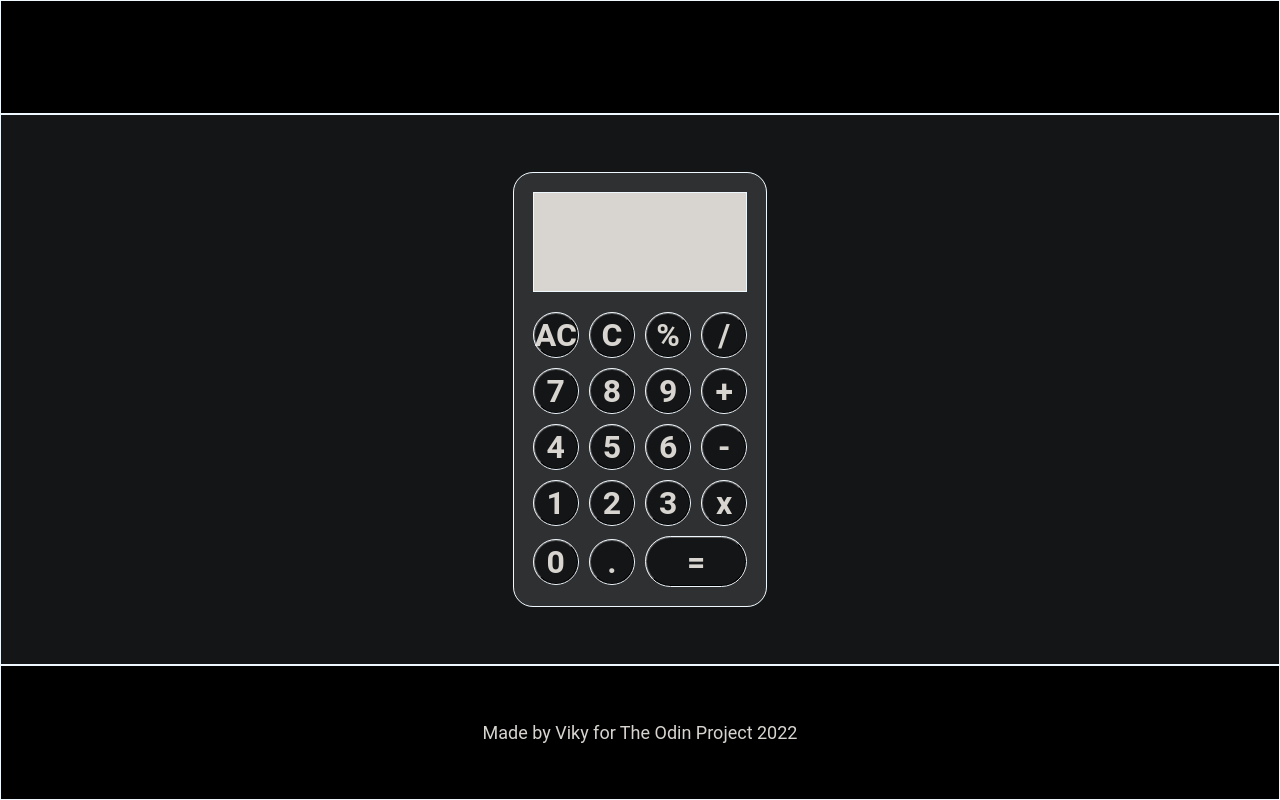
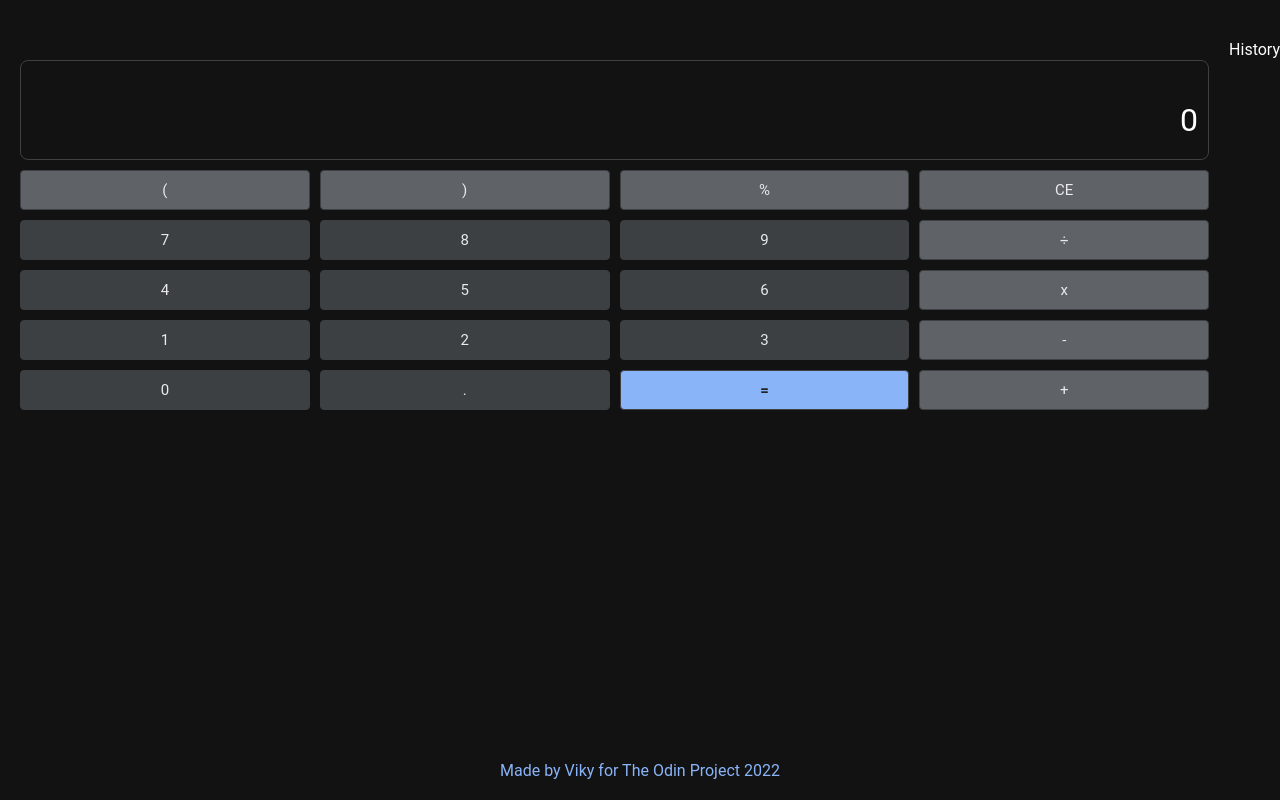
Before and after one commit to vikyw89/calculator, a plain HTML site: page index.html in a window 1280 px wide. Drawn offline with Linux system fonts and the light colour scheme.

Commit message:
remade UI and finished operationPMDA

```diff
--- a/app.js
+++ b/app.js
@@ -1,48 +1,89 @@
 let memory = 0
 
-const add = (a, b) => {
-    return a + b
+const operateA = (arg) => {
+    const result = arg
+        .match(/(\-?|\+?)\d+\.?\d*/g)
+        .reduce((result, item)=> {
+        return result += Number(item)
+    },0)
+    return result
 }
 
-console.log(add(1,2,3,4,5))
-
-const substract = (a, b) => {
-    return a - b
-}
-
-const multiply = (a, b) => {
-    return a * b
-}
-
-const divide = (a, b) => {
-    return a / b
-}
-
-console.log(add(2,2), substract(1,2), multiply(2,2), divide(2,2))
-
-const operate = (a, b, c) => {
-    return b(a,c)
-}
-
-const screen2Handler = (arg) => {
-    console.log(arg)
-    const numbers = ['1','2','3','4','5','6','7','8','9','0','.']
-    const result = ['=']
-    const screen1 = document.querySelector('.screen-row1')
-    const screen2 = document.querySelector('.screen-row2')
-    const button = document.querySelector(`button[data-key='${arg}']`)
-    if (screen2.textContent.length >= 12) {
-        return
-    }
-
-    button ? button.classList.add('pressed') : null
-    if (numbers.includes(arg)) {
-        screen2.textContent += arg
+const operateMD = (arg) => {
+    const MD = arg
+        .replace(/((\-|\+?)\d+\.?\d*)(÷|x)((\-|\+?)\d+\.?\d*)/, ()=> {
+            const match = arg.match(/((\-|\+?)\d+\.?\d*)(÷|x)((\-|\+?)\d+\.?\d*)/)
+            if (match[3] === 'x') {
+                const result = Number(match[1]) * Number(match[4])
+                return result
+            } else if (match[3] === '÷') {
+                const result = Number(match[1]) / Number(match[4])
+                return result
+            }
+        })
+    if(arg === MD) {
+        return MD
+    } else {
+        return operateMD(MD)
     }
 }
 
+const operateP = (arg)=> {
+    const result = arg.replace(/\(([^\(]+)\)/, (item)=> {
+        const match = arg.match(/\(([^\(]+)\)/)
+        console.log(match)
+        return operateA(operateMD(match[1]))
+    })
+    return result
+}
+
+const operatePEMDA = (arg) => {
+    const autoComplete = arg.replace(/(?<=\d)(\()|(\))(?=\d)|(\%)/g, (item)=> {
+        if (item === '(') {
+            return 'x('
+        } else if (item === ')') {
+            return ')x'
+        } else if (item === '%') {
+            return '÷100'
+        }
+    })
+    return operateA(operateMD(operateP(autoComplete)))
+}
+
+console.log('operatePEMDA', operatePEMDA('25x4(-1x100%)'))
+
+const screen1 = (arg) => {
+    const screen1 = document.querySelector('.screen1')
+    let display = screen1.textContent
+    display = `Ans = ${display ? 0 : result}`
+}
+
+const screen2 = (arg) => {
+    const screen2 = document.querySelector('.screen2')
+    let display = screen2.textContent
+    display += arg
+}
+
+const screenHandler = (arg) => {
+    console.log(arg)
+    const valid = []
+    const value = ['1','2','3','4','5','6','7','8','9','0','.','-','+']
+    const result = ['=']
+    const operator = ['^',]
+
+
+    const button = document.querySelector(`button[data-key='${arg}']`)
+    button.classList.add('pressed' )
+    console.log(screen2.textContent)
+}
+
+const removeClass = (arg) => {
+    const button = document.querySelector(`button[data-key='${arg}']`)
+    button ? button.classList.remove('pressed') : null
+}
+
 const mousedownHandler = (e) => {
-    screen2Handler(e.target.dataset.key)
+    screenHandler(e.target.dataset.key)
 }
 
 const mouseupHandler = (e) => {
@@ -50,17 +91,14 @@ const mouseupHandler = (e) => {
 }
 
 const keydownHandler = (e) => {
-    screen2Handler(e.key)
+    screenHandler(e.key)
 }
 
 const keyupHandler = (e) => {
     removeClass(e.key)
 }
 
-const removeClass = (arg) => {
-    const button = document.querySelector(`button[data-key='${arg}']`)
-    button ? button.classList.remove('pressed') : null
-}
+
 
 window.addEventListener('keydown', keydownHandler)
 window.addEventListener('keyup', keyupHandler)
@@ -69,5 +107,3 @@ document.querySelectorAll('button').forEach(item => {
     item.addEventListener('mousedown', mousedownHandler)
     item.addEventListener('mouseup', mouseupHandler)
 })
-
-console.log(operate(5,multiply,5))
--- a/index.html
+++ b/index.html
@@ -12,33 +12,38 @@
     </header>
     <main>
         <div class="grid-container">
-            <div class="screen">
-                <div class="screen-row1">
+            <div class="screen grid-item">
+                <div class="screen1">
+
                 </div>
-                <div class="screen-row2">
+                <div class="screen2">
+                    0
                 </div>
             </div>
-            <button data-key="esc">AC</button>
-            <button data-key="Backspace">C</button>
-            <button data-key="%">%</button>
-            <button data-key="/">/</button>
-            <button data-key="7">7</button>
-            <button data-key="8">8</button>
-            <button data-key="9">9</button>
-            <button data-key="+">+</button>
-            <button data-key="4">4</button>
-            <button data-key="5">5</button>
-            <button data-key="6">6</button>
-            <button data-key="-">-</button>
-            <button data-key="1">1</button>
-            <button data-key="2">2</button>
-            <button data-key="3">3</button>
-            <button data-key="*">x</button>
-            <button data-key="0">0</button>
-            <button data-key=".">.</button>
-            <button data-key="Enter" id="equal">=</button>
+            <button class="light grid-item" data-key="(">(</button>
+            <button class="light grid-item" data-key=")">)</button>
+            <button class="light grid-item" data-key="%">%</button>
+            <button class="light grid-item" data-key="CE">CE</button>
+            <button class="grid-item" data-key="7">7</button>
+            <button class="grid-item" data-key="8">8</button>
+            <button class="grid-item" data-key="9">9</button>
+            <button class="light grid-item" data-key="÷">÷</button>
+            <button class="grid-item" data-key="4">4</button>
+            <button class="grid-item" data-key="5">5</button>
+            <button class="grid-item" data-key="6">6</button>
+            <button class="light grid-item" data-key="x">x</button>
+            <button class="grid-item" data-key="1">1</button>
+            <button class="grid-item" data-key="2">2</button>
+            <button class="grid-item" data-key="3">3</button>
+            <button class="light grid-item" data-key="-">-</button>
+            <button class="grid-item" data-key="0">0</button>
+            <button class="grid-item" data-key=".">.</button>
+            <button class="equal grid-item" data-key="=">=</button>
+            <button class="light grid-item" data-key="+">+</button>
         </div>
-
+        <div class="history-container">
+            History
+        </div>
     </main>
     <footer>
         Made by Viky for The Odin Project 2022
--- a/style.css
+++ b/style.css
@@ -1,101 +1,99 @@
 :root {
-    --bg-color:#131516;
     --text-color:#d8d4cf;
-    --button-color:#131516;
 }
 
 * {
     margin:0;
     padding:0;
-    outline: 1px solid aliceblue;
+    font-family:Roboto,Helvetica Neue,Arial,sans-serif;
+    box-sizing: border-box;
+    /*
+    outline: #8ab4f8 1px solid;
     outline-offset: -1px;
-    font-family: Roboto;
+    */
+}
+
+html {
+    color-scheme: dark;
 }
 
 body {
-    background-color: var(--bg-color);
-    color: var(--text-color);
     display:flex;
     flex-direction: column;
-    justify-content: center;
+    justify-content: flex-start;
     min-height: 100vh;
+    min-width: 100vw;
 }
 
 header {
-    background-color: black;
     padding: 20px;
-    flex: 1;
 }
 
 main {
     flex:1;
+    justify-content:center;
+    align-items: flex-start;
+    display: flex;
+    flex-wrap: wrap;
+}
+
+footer {
     padding: 20px;
-    display: flex;
-    align-items: center;
-    justify-content: center;
+    text-align: center;
+    color: #8ab4f8;
 }
 
 .grid-container {
+    flex: 1 500px;
     display: grid;
-    aspect-ratio: 1;
     grid-template-columns: repeat(4, 1fr);
-    grid-template-areas: 20px;
+    justify-content: space-between;
     padding: 20px;
-    border-radius: 20px;
-    justify-content: center;
-    align-items: center;
-    row-gap: 10px;
-    column-gap: 10px;
-    background-color: #2e3031;
+    gap:10px;
 }
 
 .screen {
     grid-area: 1 / 1 / 2 / 5;
-    background-color: #d8d4cf;
-    height: 100px;
-    margin-bottom: 10px;
-    color: var(--bg-color)
+    height:100px;
+    border-radius: 8px;
+    border: 1px solid #3c4043;
+    display:grid;
+    align-items: center;
+    justify-content: flex-end;
+    padding: 10px;
+}
+
+.screen1 {
+    grid-row: 1 / 1;
+}
+
+.screen2 {
+    grid-row: 2 / 2;
+    font-size: 32px;
+}
+
+.light {
+    background-color: #5f6368;
+    color: #e8eaed;
+}
+
+.equal {
+    background-color: rgb(138, 180, 248);
+    color: #202124;
+    font-weight: bold;
 }
 
 button {
-    border-radius: 50px;
-    text-align: center;
-    aspect-ratio: 1;
-    font-weight: bold;
-    background-color: var(--button-color);
-    color: var(--text-color);
-    font-size: 200%;
-    transition:0.3s;
-}
-
-#equal {
-    border-radius: 50px;
-    grid-column: 3/5;
-    aspect-ratio: 2;
-}
-
-footer {
-    display: flex;
-    background-color: black;
-    padding: 20px;
-    justify-content: center;
-    align-items: center;
-    flex: 1;
-    font-size: large;
-}
-
-.screen {
-    display: grid;
-    grid-template-rows: 30% 70%;
-    text-align: end;
-    align-items: center;
-}
-
-.screen-row2 {
-    font-size: 30px;
+    padding: 10px;
+    font-size: 15px;
+    background: #3c4043;
+    color: #e8eaed;
+    border: 1px solid #3c4043;
+    border-radius: 4px;
+    transition:0.5s;
 }
 
 .pressed {
-    transform: scale(1.1);
-    background-color: black;
+    border: #8ab4f8 1px solid;
+    transform: scale(1.1)
 }
```
